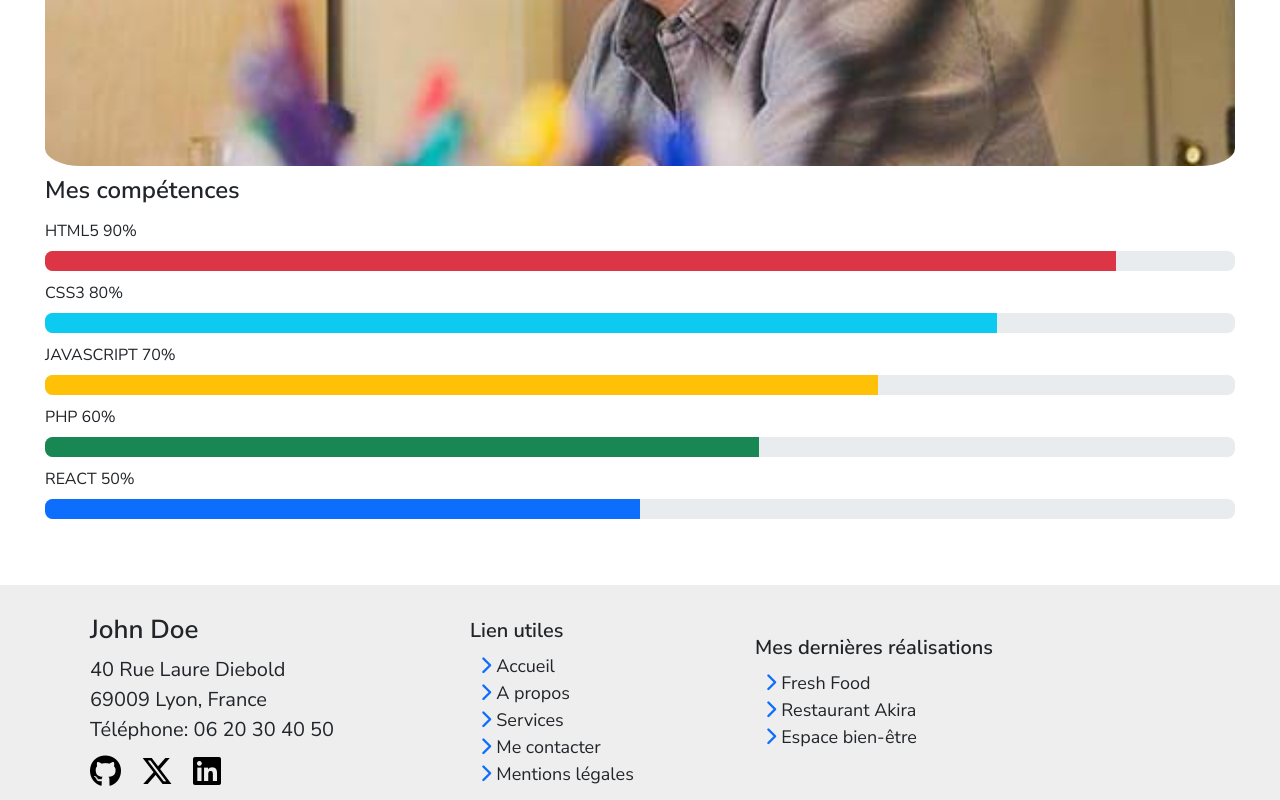
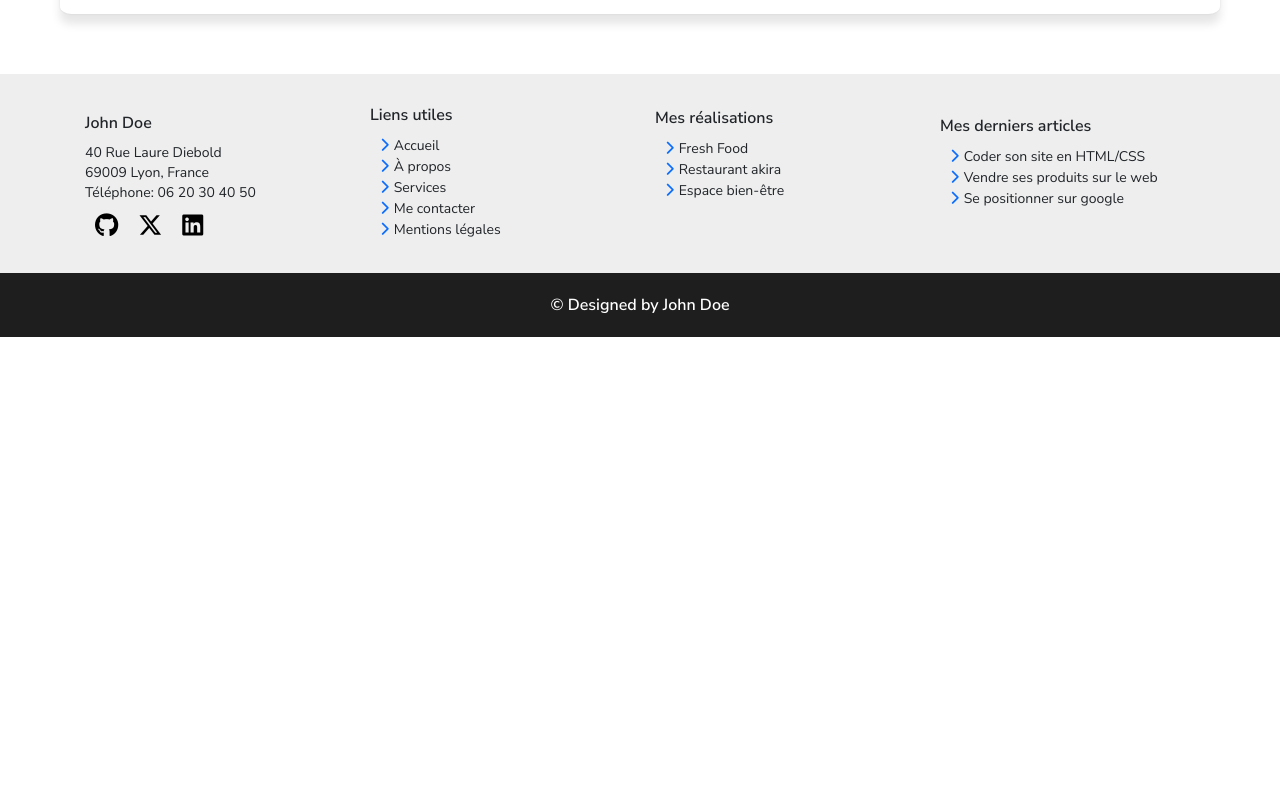
Before and after one commit to KaynoxDev/cv-opti-react, a React (Create React App) app: page / in a window 1280 px wide. Shown: the part 1660-2460 px from the top of the page. After the commit the page ends 2017 px from the top, so only its background shows below. Built offline with nearby package versions, Linux system fonts and the light colour scheme.

Commit message:
Responsive accueil final

```diff
--- a/src/pages/accueil/footer/Footer.jsx
+++ b/src/pages/accueil/footer/Footer.jsx
@@ -1,135 +1,139 @@
 import React from "react";
 import "./footer.css";
+import { Link } from "react-router-dom";
 function Footer() {
+  // var backToTopButton = document.getElementById("back-to-top");
+
+  // window.onscroll = function () {
+  //   if (
+  //     document.body.scrollTop > 20 ||
+  //     document.documentElement.scrollTop > 20
+  //   ) {
+  //     backToTopButton.style.display = "block";
+  //   } else {
+  //     backToTopButton.style.display = "none";
+  //   }
+  // };
+
+  // backToTopButton.onClick = function () {
+  //   document.body.scrollTop = 0;
+  //   document.documentElement.scrollTop = 0;
+  // };
+
   return (
     <footer>
       <div className="container">
-        <div className="row">
-          <div className="col-12 col-md-6 col-lg-4 box-address">
-            <address id="mg_bottom_0">
-              <p className="name">John Doe</p>
+        <div className="row box-footer">
+          <div className="col-12 col-md-6 col-lg-3 address">
+            <h3>John Doe</h3>
+            <address>
               <p>40 Rue Laure Diebold</p>
               <p>69009 Lyon, France</p>
               <p>Téléphone: 06 20 30 40 50</p>
             </address>
             <div className="socialIcon">
-              <a
-                href="https://github.com/johndoe"
-                target="_blank"
-                rel="noreferrer noopener"
-              >
+              <Link to={"/"}>
+                <i class="fa-brands fa-github" style={{ color: "#000000" }}></i>
+              </Link>
+              <Link to={"/"}>
                 <i
-                  className="fa-brands fa-github"
+                  class="fa-brands fa-x-twitter"
                   style={{ color: "#000000" }}
                 ></i>
-              </a>
-              <a
-                href="https://twitter.com/johndoe"
-                target="_blank"
-                rel="noreferrer noopener"
-              >
+              </Link>
+              <Link to={"/"}>
                 <i
-                  className="fa-brands fa-x-twitter"
+                  class="fa-brands fa-linkedin"
                   style={{ color: "#000000" }}
                 ></i>
-              </a>
-              <a
-                href="https://linkedin.com/in/johndoe"
-                target="_blank"
-                rel="noreferrer noopener"
-              >
-                <i
-                  className="fa-brands fa-linkedin"
-                  style={{ color: "#000000" }}
-                ></i>
-              </a>
+              </Link>
             </div>
           </div>
-          <div className="col-12 col-md-6 col-lg-3 link-g">
-            <h3>Lien utiles</h3>
-            <div className="link-social">
+          <div className="col-12 col-md-6 col-lg-3 linkGood">
+            <h3>Liens utiles</h3>
+            <Link>
               <i
                 class="fa-solid fa-chevron-right"
                 style={{ color: "#0d6efd " }}
               ></i>
-              <a href="/">Accueil</a>
-            </div>
-            <div className="link-social">
+              Accueil
+            </Link>
+            <Link>
               <i
                 class="fa-solid fa-chevron-right"
                 style={{ color: "#0d6efd " }}
               ></i>
-              <a href="/">A propos</a>
-            </div>
-            <div className="link-social">
+              À propos
+            </Link>
+            <Link>
               <i
                 class="fa-solid fa-chevron-right"
                 style={{ color: "#0d6efd " }}
               ></i>
-              <a href="/">Services</a>
-            </div>
-            <div className="link-social">
+              Services
+            </Link>
+            <Link>
               <i
                 class="fa-solid fa-chevron-right"
                 style={{ color: "#0d6efd " }}
               ></i>
-              <a href="/">Me contacter</a>
-            </div>
-            <div className="link-social">
+              Me contacter
+            </Link>
+            <Link>
               <i
                 class="fa-solid fa-chevron-right"
                 style={{ color: "#0d6efd " }}
               ></i>
-              <a href="/">Mentions légales</a>
-            </div>
+              Mentions légales
+            </Link>
           </div>
-          <div className="col-12 col-md-6 col-lg-4 lastReal">
-            <h3>Mes dernières réalisations</h3>
-            <div className="link-lastReal">
+          <div className="col-12 col-md-6 col-lg-3 linkreal">
+            <h3>Mes réalisations</h3>
+            <Link>
               <i
                 class="fa-solid fa-chevron-right"
                 style={{ color: "#0d6efd " }}
               ></i>
-              <a href="/">Fresh Food</a>
-            </div>
-            <div className="link-lastReal">
+              Fresh Food
+            </Link>
+            <Link>
               <i
                 class="fa-solid fa-chevron-right"
                 style={{ color: "#0d6efd " }}
               ></i>
-              <a href="/">Restaurant Akira</a>
-            </div>
-            <div className="link-lastReal">
+              Restaurant akira
+            </Link>
+            <Link>
               <i
                 class="fa-solid fa-chevron-right"
                 style={{ color: "#0d6efd " }}
               ></i>
-              <a href="/">Espace bien-être</a>
-            </div>
+              Espace bien-être
+            </Link>
           </div>
-          <div className="col-12 col-md-6 col-lg-2 lastArticle">
+          <div className="col-12 col-md-6 col-lg-3 linkArtcl">
             <h3>Mes derniers articles</h3>
-            <div className="link-article">
+            <Link>
               <i
                 class="fa-solid fa-chevron-right"
                 style={{ color: "#0d6efd " }}
               ></i>
-              <a href="/">Coder son site en HTML/CSS</a>
-            </div>
-            <div className="link-article">
+              Coder son site en HTML/CSS
+            </Link>
+            <Link>
               <i
                 class="fa-solid fa-chevron-right"
                 style={{ color: "#0d6efd " }}
               ></i>
-              <a href="/">Vendre ses produits sur le web</a>
-            </div>
-            <div className="link-article">
+              Vendre ses produits sur le web
+            </Link>
+            <Link>
               <i
                 class="fa-solid fa-chevron-right"
                 style={{ color: "#0d6efd " }}
               ></i>
-              <a href="/">Se positionner sur google</a>
-            </div>
+              Se positionner sur google
+            </Link>
           </div>
         </div>
       </div>
--- a/src/pages/accueil/footer/footer.css
+++ b/src/pages/accueil/footer/footer.css
@@ -2,94 +2,60 @@ footer {
   background-color: #eee;
 }
 
-.name {
-  font-size: 1.3rem;
-  font-weight: bold;
-  padding-bottom: 10px;
+/* Addresse */
+
+.address h3 {
+  padding-top: 3rem;
+  padding-bottom: 0.5rem;
 }
 
-#mg_bottom_0 {
-  margin-bottom: 0;
-  line-height: 10px;
+.address address p {
+  font-size: 0.8rem;
+  line-height: 0;
 }
 
-.box-address {
-  padding-top: 40px;
-  padding-left: 20px;
-}
+/* Liens utiles */
 
-i {
-  font-size: 32px;
-}
-
-.socialIcon {
-  letter-spacing: 20px;
+.socialIcon i {
+  letter-spacing: 10px;
+  font-size: 1.2rem;
 }
 
 a {
   text-decoration: none;
   color: inherit;
-}
-
-.link-g {
-  padding-left: 20px;
-}
-
-.link-social {
-  display: flex;
-  align-items: center;
+  font-size: 0.8rem;
   padding-left: 10px;
 }
 
-.link-social i {
-  font-size: 18px;
-  padding-right: 5px;
+i {
+  letter-spacing: 5px;
+  font-size: 0.8rem;
 }
 
-.link-social a {
-  font-size: 18px;
+.linkGood {
+  display: flex;
+  flex-direction: column;
 }
 
-.lastReal {
+/* Mes réalisations */
+
+.linkreal {
+  display: flex;
+  flex-direction: column;
   padding-top: 10px;
-  padding-left: 20px;
 }
 
-.link-lastReal {
+/* Mes derniers articles */
+
+.linkArtcl {
   display: flex;
-  align-items: center;
-  padding-left: 10px;
+  flex-direction: column;
+  padding-top: 10px;
+  padding-bottom: 30px;
 }
 
-.link-lastReal i {
-  font-size: 18px;
-  padding-right: 5px;
-}
-
-.link-lastReal a {
-  font-size: 18px;
-}
-
-.lastArticle {
-  padding-top: 10px;
-  padding-left: 20px;
-  padding-bottom: 20px;
-}
-
-.link-article {
-  display: flex;
-  align-items: center;
-  padding-left: 10px;
-}
-
-.link-article i {
-  font-size: 18px;
-  padding-right: 5px;
-}
-
-.link-article a {
-  font-size: 18px;
-}
+/* Copyright */
 
 .copyright {
   font-weight: bold;
@@ -103,32 +69,70 @@ a {
 
 /* Styles pour les écrans desktop */
 
-@media (min-width: 1025px) {
-  .box-address {
-    font-size: 0.5rem;
+@media (min-width: 992px) {
+  .box-footer {
+    display: flex;
+    align-items: center;
+    padding-bottom: 30px;
   }
 
-  .col-lg-3 {
-    display: flex;
-    flex-direction: row;
-    justify-content: center;
+  .box-footer h3 {
+    font-size: 0.8rem;
+  }
+
+  .linkreal {
+    padding-bottom: 17px;
+  }
+
+  .linkArtcl {
+    padding-top: 40px;
   }
 }
 
 /* Styles pour les écrans de tablette */
 @media (min-width: 480px) {
-  .lastArticle {
-    padding-top: 40px;
-    padding-bottom: 30px;
+  /* Addresse */
+
+  .address h3 {
+    padding-top: 2rem;
+    padding-bottom: 0.5rem;
   }
 
-  .link-g {
+  .address address p {
+    font-size: 0.7rem;
+    line-height: 0;
+  }
+
+  /* Liens utiles */
+
+  .socialIcon i {
+    letter-spacing: 10px;
+    font-size: 1.2rem;
+  }
+
+  a {
+    font-size: 0.7rem;
+  }
+
+  i {
+    letter-spacing: 5px;
+    font-size: 0.7rem;
+  }
+
+  .linkGood {
     padding-top: 30px;
   }
 
-  .col-md-6 {
-    display: flex;
-    flex-direction: column;
-    justify-content: center;
+  /* Copyright */
+
+  .copyright {
+    font-size: 0.8rem;
+    font-weight: bold;
+    padding-top: 20px;
+    padding-bottom: 20px;
+    margin-bottom: 20px;
+    text-align: center;
+    color: white;
+    background-color: #1e1e1e;
   }
 }
--- a/src/pages/accueil/main/Main.jsx
+++ b/src/pages/accueil/main/Main.jsx
@@ -16,8 +16,8 @@ function Main() {
 
       <section className="apropos">
         <div className="container-fluid box-about">
-          <div className="row-col-2">
-            <article className="col">
+          <div className="row row-about">
+            <article className="col-12 col-md-6">
               <h2 className="title">À propos</h2>
               <p>
                 Passionné par l'informatique et les nouvelles technologies, j'ai
@@ -37,7 +37,7 @@ function Main() {
                 j'écris et je respecte les bonnes pratiques du web.
               </p>
             </article>
-            <article className="col">
+            <article className="col-12 col-md-6">
               <img
                 src="../../../images/john-doe-about.jpg"
                 alt="john doe devant un ordinateur"
--- a/src/pages/accueil/main/main.css
+++ b/src/pages/accueil/main/main.css
@@ -31,19 +31,20 @@
 img {
   border-radius: 3%;
   width: 100%;
-  height: 100%;
 }
 
-.box-about {
-  margin-top: 2rem;
-  box-shadow: 0 -2px 2px rgba(0, 0, 0, 0.1), 0 2px 2px rgba(0, 0, 0, 0.1);
+.row-about {
+  padding-left: 20px;
+  padding-right: 20px;
 }
 
-.row-col-2 {
-  padding-top: 3rem;
-  padding-bottom: 3rem;
-  padding-left: 1.5rem;
-  padding-right: 1.5rem;
+.apropos {
+  padding-top: 60px;
+  margin-bottom: 60px;
+  border-radius: 1%;
+  padding-bottom: 60px;
+  margin-top: 2rem;
+  box-shadow: 0 0 2px rgba(0, 0, 0, 0.1), 0 10px 10px rgba(0, 0, 0, 0.1);
 }
 
 .progress {
@@ -61,7 +62,7 @@ span {
 }
 /* Styles pour les écrans desktop */
 
-@media (min-width: 1025px) {
+@media (min-width: 992px) {
   .fond {
     background-image: url("../../../images/hero-bg.jpg");
     background-size: cover;
@@ -73,12 +74,21 @@ span {
 }
 
 /* Styles pour les écrans de tablette */
-@media (min-width: 480px) {
+@media (min-width: 768px) {
+  .apropos {
+    padding-top: 60px;
+    border-radius: 1%;
+    margin: 60px 60px;
+    padding-bottom: 60px;
+    box-shadow: -5px -5px -5px -5px rgba(0, 0, 0, 0.09),
+      5px 5px 5px 5px rgba(0, 0, 0, 0.09);
+  }
+
   .fond {
     background-image: url("../../../images/hero-bg-tablette.jpg");
     background-size: cover;
+    height: 100vh;
     background-repeat: none;
-    height: 100vh;
     text-align: center;
     color: white;
   }
```
Also changed, not shown: src/pages/accueil/header/components/Nav.jsx (+7 -7 lines), src/pages/accueil/header/header.css (+0 -9 lines).
